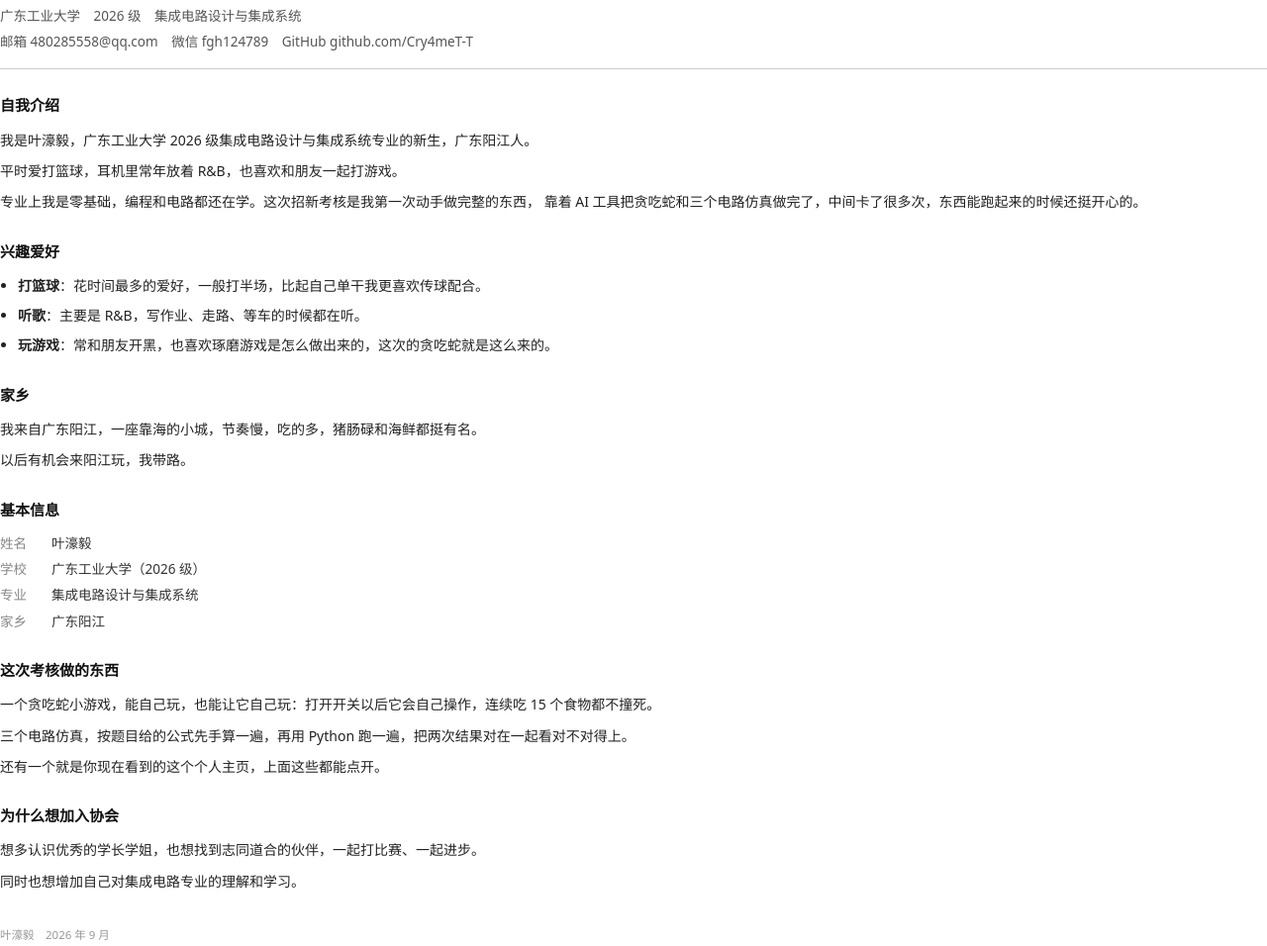
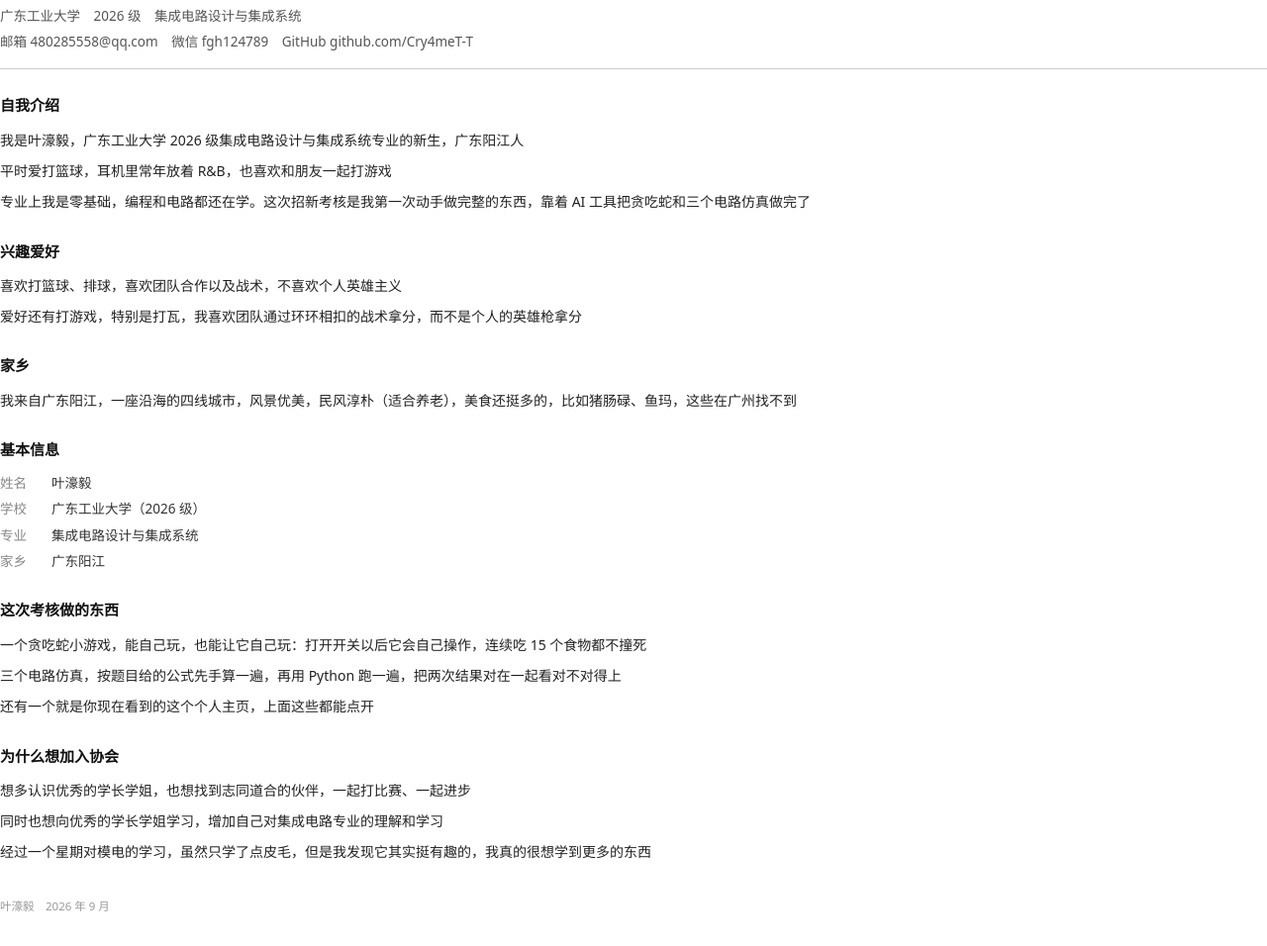
Before and after one commit to Cry4meT-T/YHY, a plain HTML site: page profile/intro.html in a window 1280 px wide. Shown: the part 52-1008 px from the top of the page at 99% size. After the commit the page ends 979 px from the top, so only its background shows below. Drawn offline with Linux system fonts and the light colour scheme.

Commit message:
docs(profile): 按本人要求更新个人简介（兴趣、家乡、加入协会理由，去掉句末句号）

```diff
--- a/profile/intro.html
+++ b/profile/intro.html
@@ -43,21 +43,16 @@
 <div class="line"></div>
 
 <h2>自我介绍</h2>
-<p>我是叶濠毅，广东工业大学 2026 级集成电路设计与集成系统专业的新生，广东阳江人。</p>
-<p>平时爱打篮球，耳机里常年放着 R&amp;B，也喜欢和朋友一起打游戏。</p>
-<p>专业上我是零基础，编程和电路都还在学。这次招新考核是我第一次动手做完整的东西，
-靠着 AI 工具把贪吃蛇和三个电路仿真做完了，中间卡了很多次，东西能跑起来的时候还挺开心的。</p>
+<p>我是叶濠毅，广东工业大学 2026 级集成电路设计与集成系统专业的新生，广东阳江人</p>
+<p>平时爱打篮球，耳机里常年放着 R&amp;B，也喜欢和朋友一起打游戏</p>
+<p>专业上我是零基础，编程和电路都还在学。这次招新考核是我第一次动手做完整的东西，靠着 AI 工具把贪吃蛇和三个电路仿真做完了</p>
 
 <h2>兴趣爱好</h2>
-<ul>
-  <li><b>打篮球</b>：花时间最多的爱好，一般打半场，比起自己单干我更喜欢传球配合。</li>
-  <li><b>听歌</b>：主要是 R&amp;B，写作业、走路、等车的时候都在听。</li>
-  <li><b>玩游戏</b>：常和朋友开黑，也喜欢琢磨游戏是怎么做出来的，这次的贪吃蛇就是这么来的。</li>
-</ul>
+<p>喜欢打篮球、排球，喜欢团队合作以及战术，不喜欢个人英雄主义</p>
+<p>爱好还有打游戏，特别是打瓦，我喜欢团队通过环环相扣的战术拿分，而不是个人的英雄枪拿分</p>
 
 <h2>家乡</h2>
-<p>我来自广东阳江，一座靠海的小城，节奏慢，吃的多，猪肠碌和海鲜都挺有名。</p>
-<p>以后有机会来阳江玩，我带路。</p>
+<p>我来自广东阳江，一座沿海的四线城市，风景优美，民风淳朴（适合养老），美食还挺多的，比如猪肠碌、鱼玛，这些在广州找不到</p>
 
 <h2>基本信息</h2>
 <p class="info">
@@ -68,13 +63,14 @@
 </p>
 
 <h2>这次考核做的东西</h2>
-<p>一个贪吃蛇小游戏，能自己玩，也能让它自己玩：打开开关以后它会自己操作，连续吃 15 个食物都不撞死。</p>
-<p>三个电路仿真，按题目给的公式先手算一遍，再用 Python 跑一遍，把两次结果对在一起看对不对得上。</p>
-<p>还有一个就是你现在看到的这个个人主页，上面这些都能点开。</p>
+<p>一个贪吃蛇小游戏，能自己玩，也能让它自己玩：打开开关以后它会自己操作，连续吃 15 个食物都不撞死</p>
+<p>三个电路仿真，按题目给的公式先手算一遍，再用 Python 跑一遍，把两次结果对在一起看对不对得上</p>
+<p>还有一个就是你现在看到的这个个人主页，上面这些都能点开</p>
 
 <h2>为什么想加入协会</h2>
-<p>想多认识优秀的学长学姐，也想找到志同道合的伙伴，一起打比赛、一起进步。</p>
-<p>同时也想增加自己对集成电路专业的理解和学习。</p>
+<p>想多认识优秀的学长学姐，也想找到志同道合的伙伴，一起打比赛、一起进步</p>
+<p>同时也想向优秀的学长学姐学习，增加自己对集成电路专业的理解和学习</p>
+<p>经过一个星期对模电的学习，虽然只学了点皮毛，但是我发现它其实挺有趣的，我真的很想学到更多的东西</p>
 
 <div class="foot">叶濠毅　2026 年 9 月</div>
 
```
Also changed, not shown: 1 other file.
